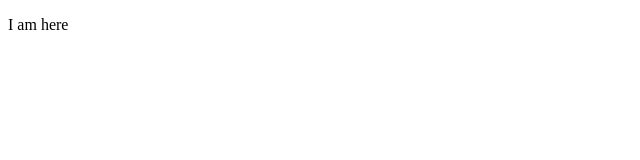
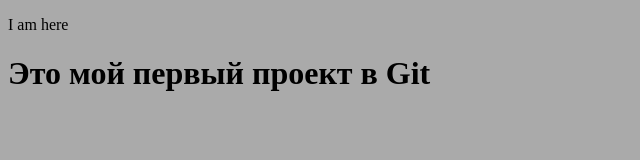
Before and after one commit to AlexeiTkachev/FirstProject, a plain HTML site: page index.html in a window 1280 px wide. Shown: the whole page, without its empty margins (0-640 px from the left). Drawn offline with Linux system fonts and the light colour scheme.

Commit message:
Second Commit

```diff
--- /dev/null
+++ b/css/styles.css
@@ -0,0 +1,3 @@
+body {
+    background: #aaaaaa
+}
--- a/index.html
+++ b/index.html
@@ -4,9 +4,11 @@
     <meta charset="UTF-8">
     <meta name="viewport" content="width=device-width, initial-scale=1.0">
     <meta http-equiv="X-UA-Compatible" content="ie=edge">
+    <link rel="stylesheet" href="css/styles.css">
     <title>Document</title>
 </head>
 <body>
    <p> I am here<p>
+    <h1>Это мой первый проект в Git<h1>
 </body>
 </html>
```
